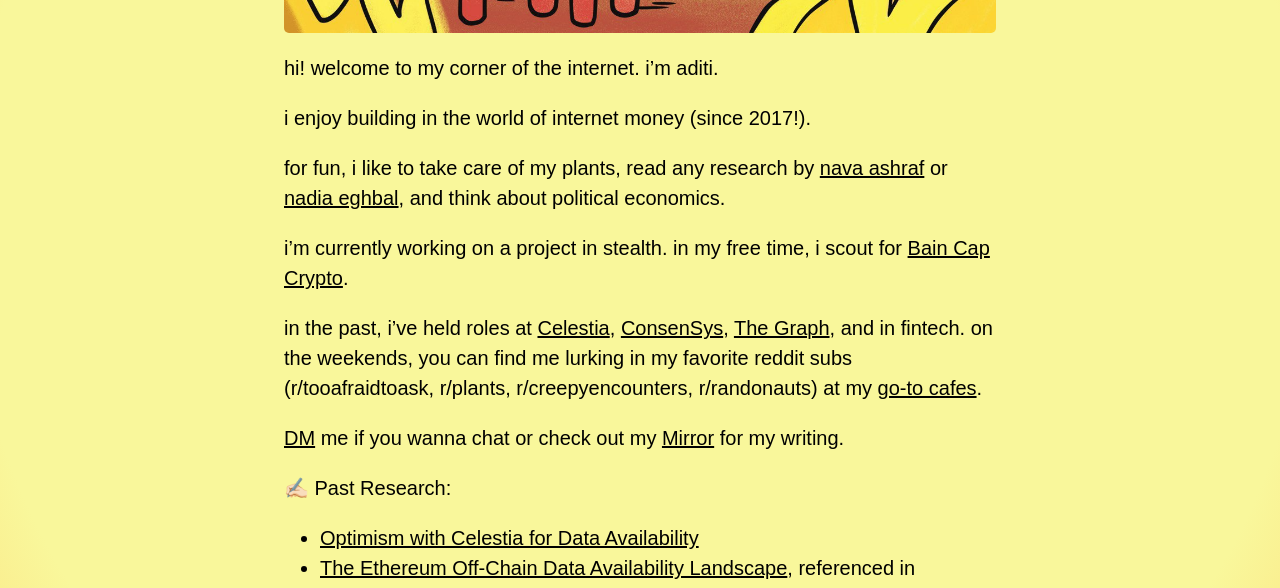
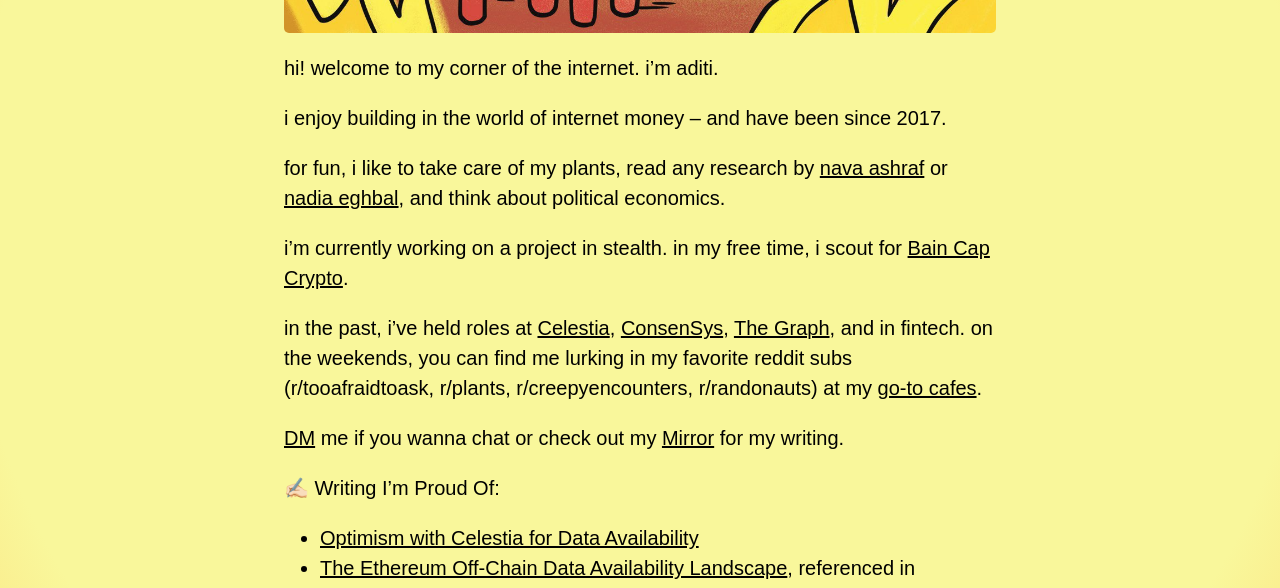
Before and after one commit to adeets-22/adeets-22.github.io, a Jekyll site: the page built from index.md, in a window 1280 px wide. Shown: the part 870-1458 px from the top of the page. Built offline with Jekyll 4.4.1, drawn with Linux system fonts in a browser that asks for light colours.

Commit message:
Update index.md

```diff
--- a/index.md
+++ b/index.md
@@ -9,7 +9,7 @@
 
 hi! welcome to my corner of the internet. i'm aditi.
 
-i enjoy building in the world of internet money (since 2017!).
+i enjoy building in the world of internet money – and have been since 2017.
 
 for fun, i like to take care of my plants, read any research by [nava ashraf](https://ashrafnava.wordpress.com/) or [nadia eghbal](https://nadiaeghbal.com/oss/), and think about political economics.
 
@@ -19,7 +19,7 @@
 
 [DM](https://twitter.com/adeets_22) me if you wanna chat or check out my [Mirror](https://mirror.xyz/adeets.eth) for my writing.
 
-✍🏻 Past Research:
+✍🏻 Writing I'm Proud Of:
 - [Optimism with Celestia for Data Availability](https://gov.optimism.io/t/draft-gf-phase-1-proposal-optimism-with-celestia-for-data-availability/2881)
 - [The Ethereum Off-Chain Data Availability Landscape](https://blog.celestia.org/ethereum-off-chain-data-availability-landscape/), referenced in [ Cryptoeconomic Security for Data Availability Committees](https://arxiv.org/abs/2208.02999)
 - [Quantum Gravity Bridge: Secure Off-Chain Data Availability for Ethereum L2s](https://blog.celestia.org/celestiums/)
```
